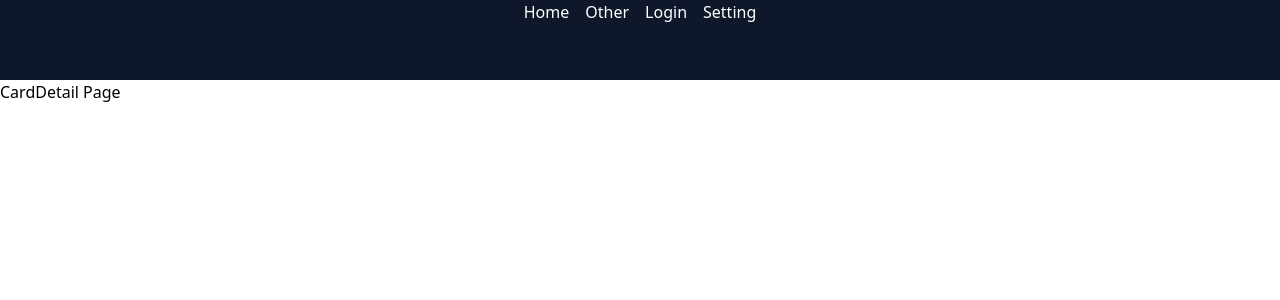
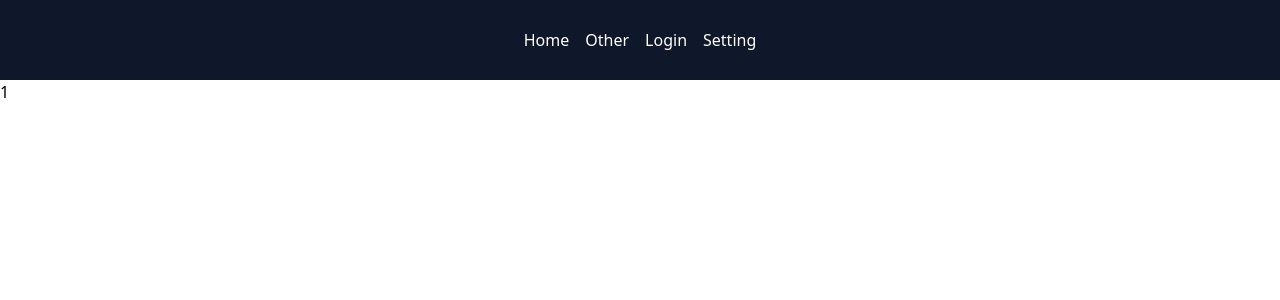
Before and after one commit to vgarza0030/project5, a Vue app: page /employees/1 in a window 1280 px wide. Shown: the top 300 px of the page. Built offline with nearby package versions, Linux system fonts and the light colour scheme.

Commit message:
link for Card Detail Page

```diff
--- a/src/components/MainCardSingle.vue
+++ b/src/components/MainCardSingle.vue
@@ -10,6 +10,7 @@
 </script>
 
 <template>
+    <RouterLink :to="{name: 'CardDetail', params: {id: username}}">
     <div class="border border-gray-500 rounded-1g shadow bg-gray-400 h-full">
         <img class="object-fill h-480 w-960 rounded-t-lg" v-bind:src="faker.image.urlLoremFlickr({category: 'cakes', height:480, width:960})" />
         <div class="p-4">
@@ -17,7 +18,6 @@
             <p class="mb-3 font-normal text-gray-800">{{ jobtitle }}</p>
             <p class="mb-3 font-normal text-gray-800">{{ bio }}</p>
         </div>
-
     </div>
-
+    </RouterLink>
 </template>
--- a/src/components/NavMenu.vue
+++ b/src/components/NavMenu.vue
@@ -1,5 +1,5 @@
 <template>
-  <nav class="bg-slate-900 h-20 text-white">
+  <nav class="bg-slate-900 h-20 items-center text-white">
     <RouterLink :to="{name: 'Home'}">Home</RouterLink>
     <RouterLink :to="{name: 'Other'}">Other</RouterLink>
     <RouterLink :to="{name: 'LoginPage'}">Login</RouterLink>
--- a/src/views/CardDetail.vue
+++ b/src/views/CardDetail.vue
@@ -1,8 +1,8 @@
 <script setup>
-
-
+import { useRoute } from 'vue-router'
+const route = useRoute()
 </script>
 
 <template>
-    CardDetail Page
+    {{ route.params.id }}
 </template>
```
